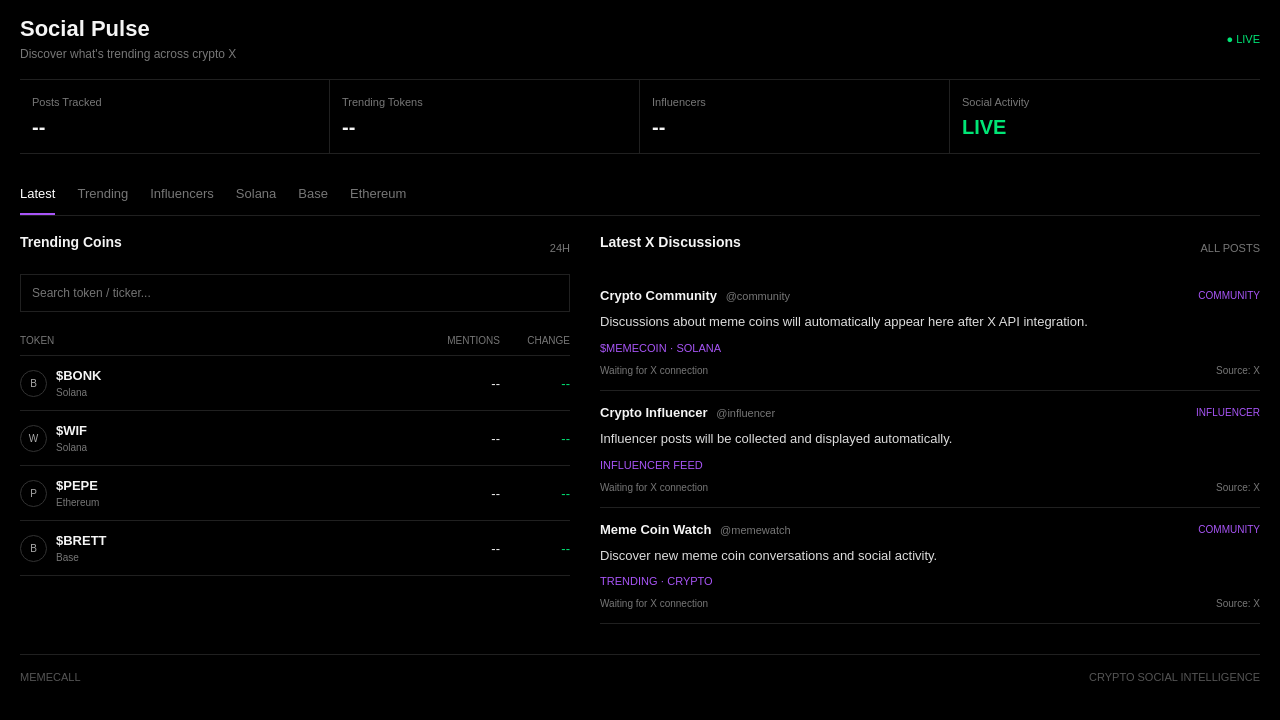
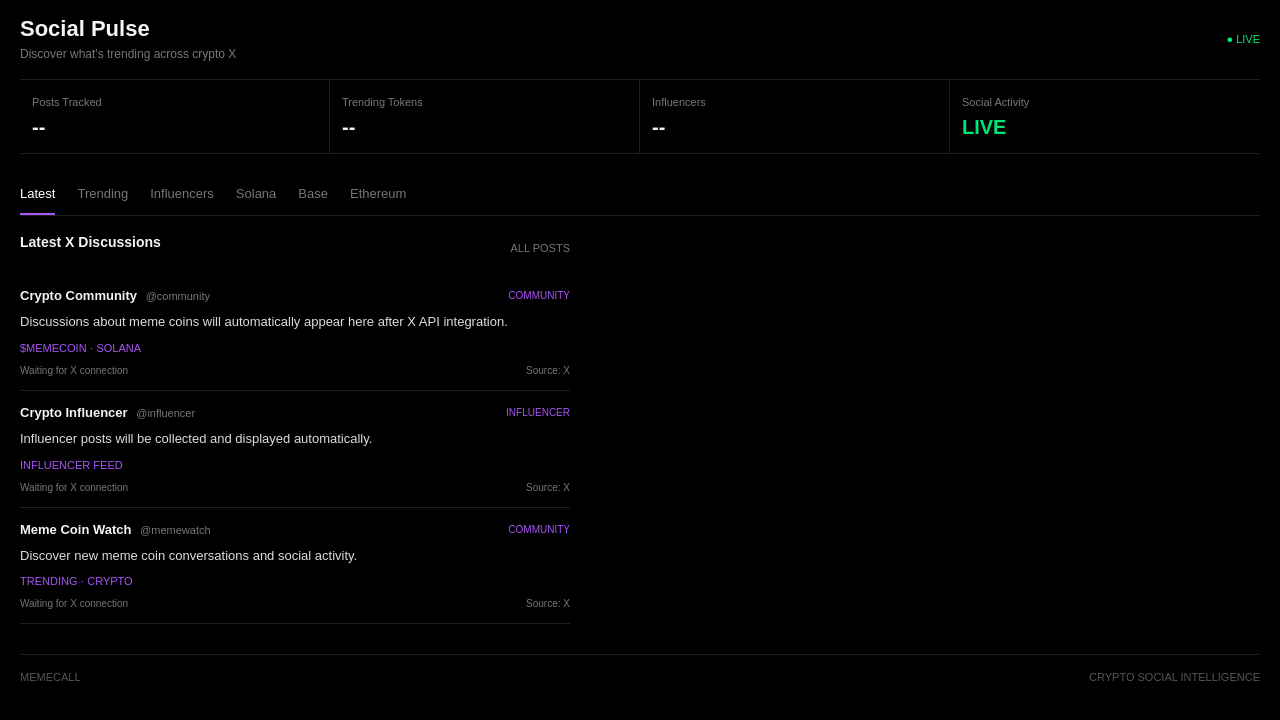
Before and after one commit to iikgea719-ctrl/memecall, a plain HTML site: page index.html in a window 1280 px wide. Both pictures are taken after a click on the element "Latest". Shown: the part 60-780 px from the top of the page. Drawn offline with Linux system fonts and the light colour scheme.

Commit message:
Update index.html

```diff
--- a/index.html
+++ b/index.html
@@ -314,7 +314,7 @@ grid-template-columns:1fr 65px 65px
 
 <div class="columns">
 
-<section>
+<section id="trendingSection">
 
 <div class="section-header">
 <div class="section-title">Trending Coins</div>
@@ -386,7 +386,7 @@ style="width:100%;background:#000;border:1px solid #202020;color:#fff;padding:11
 
 </section>
 
-<section>
+<section id="latestSection">
 
 <div class="section-header">
 <div class="section-title">Latest X Discussions</div>
@@ -478,8 +478,11 @@ tokenSearch.addEventListener("input", function() {
 });
 </script>
 
+
 <script>
 const navItems = document.querySelectorAll(".nav-item");
+const trendingSection = document.getElementById("trendingSection");
+const latestSection = document.getElementById("latestSection");
 
 navItems.forEach(item => {
     item.addEventListener("click", function() {
@@ -487,6 +490,21 @@ navItems.forEach(item => {
         this.classList.add("active");
 
         const filter = this.dataset.filter;
+
+        trendingSection.style.display = "block";
+        latestSection.style.display = "block";
+
+        if (filter === "latest") {
+            trendingSection.style.display = "none";
+        }
+
+        if (filter === "trending") {
+            latestSection.style.display = "none";
+        }
+
+        if (filter === "influencers") {
+            trendingSection.style.display = "none";
+        }
 
         document.querySelectorAll(".coin-row").forEach(row => {
             const network = row.querySelector(".network").textContent.toLowerCase();
@@ -501,6 +519,5 @@ navItems.forEach(item => {
 });
 </script>
 
-
 </body>
 </html>
```
